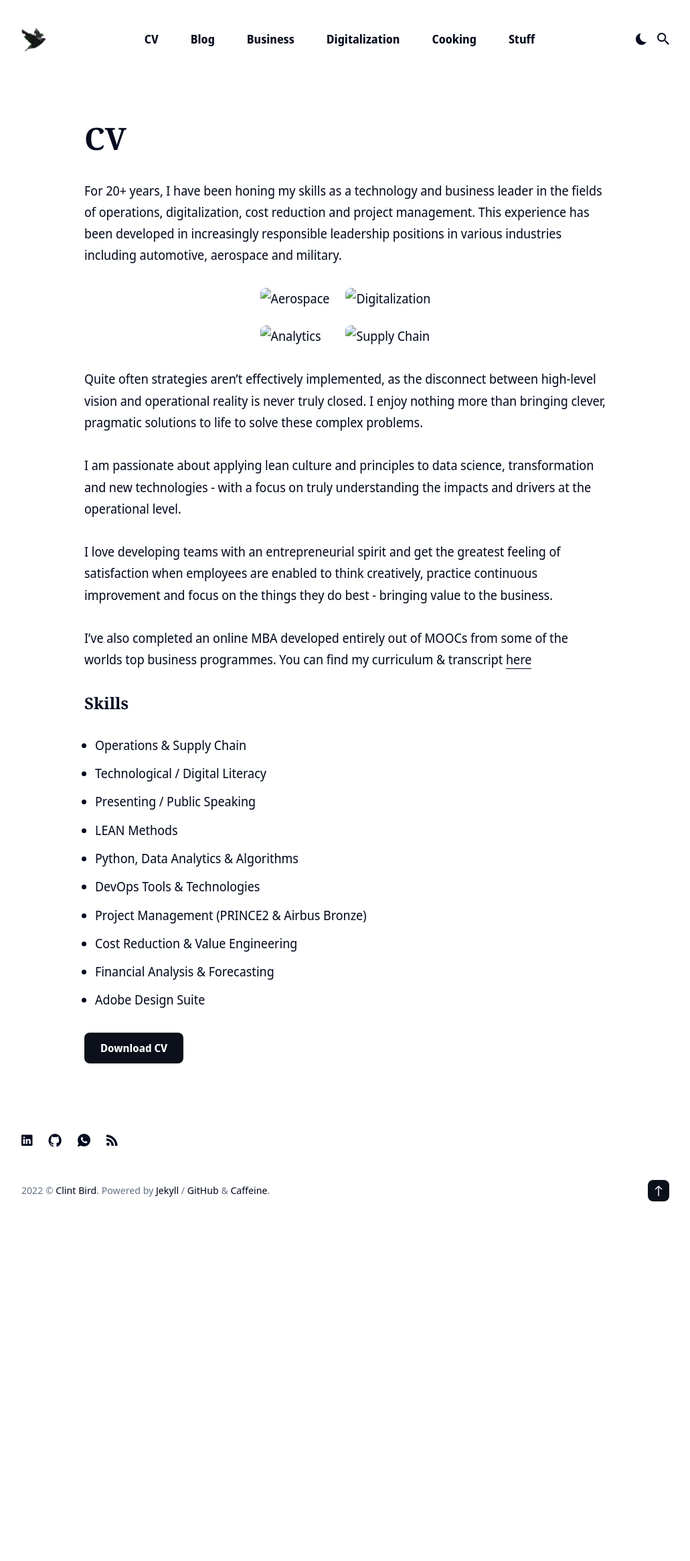
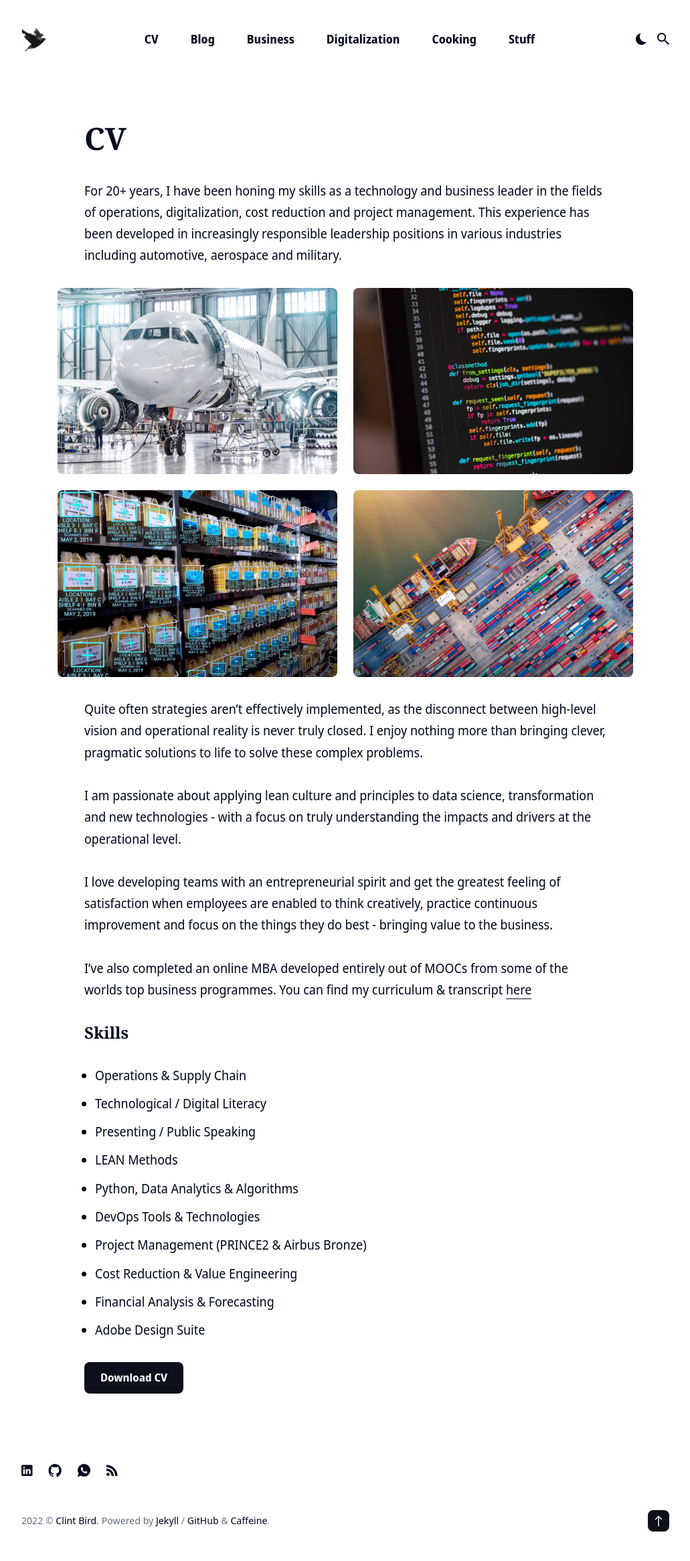
Before and after one commit to clintjb/clintjb.github.io, a Jekyll site: the page built from _pages/cv.md, in a window 1280 px wide. Shown: the whole page at 67% size, without its empty margins (124-1155 px from the left). Built offline with Jekyll 4.4.1, drawn with Linux system fonts in a browser that asks for light colours; nearby versions of some CDN libraries; before the commit the page ends 1838 px from its top, so only the background shows below that.

Commit message:
Initial Commit

```diff
--- a/_pages/cv.md
+++ b/_pages/cv.md
@@ -8,10 +8,10 @@ For 20+ years, I have been honing my skills as a technology and business leader
 
 <div class="gallery-box">
   <div class="gallery gallery--post">
-    <img src="/images/aerospace.jpg" loading="lazy" alt="Aerospace">
-    <img src="/images/coding.jpg" loading="lazy" alt="Digitalization">
-    <img src="/images/ocv.jpg" loading="lazy" alt="Analytics">
-    <img src="/images/supply.jpg" loading="lazy" alt="Supply Chain">
+    <img src="/images/headers/aerospace.jpg" loading="lazy" alt="Aerospace">
+    <img src="/images/headers/coding.jpg" loading="lazy" alt="Digitalization">
+    <img src="/images/headers/ocv.jpg" loading="lazy" alt="Analytics">
+    <img src="/images/headers/supply.jpg" loading="lazy" alt="Supply Chain">
   </div>
 </div>
 
```
